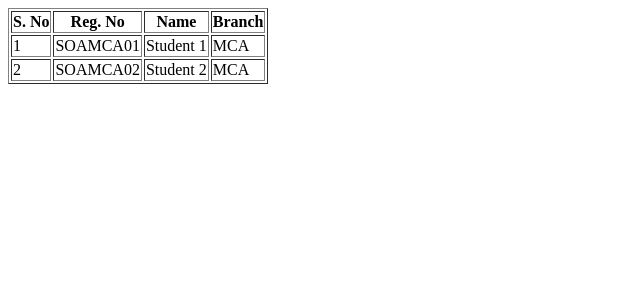
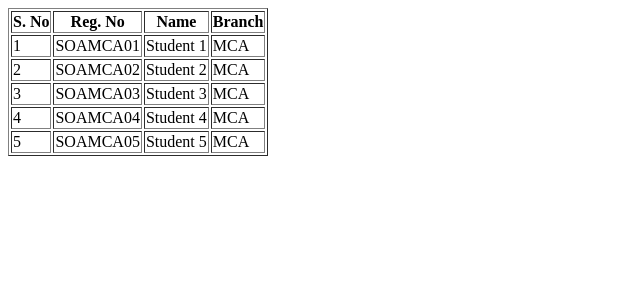
Before and after one commit to sivaraj-dev/soa, a React (Create React App) app in the folder r03/: page / in a window 1280 px wide. Shown: the top 300 px of the page, without its empty margins (0-640 px from the left). Built offline with nearby package versions, Linux system fonts and the light colour scheme.

Commit message:
Hardcoded students list changed to array of objects

```diff
--- a/r03/src/Students.js
+++ b/r03/src/Students.js
@@ -1,4 +1,37 @@
 const Students = () => {
+  const students = [
+    {
+      id: 1,
+      regNo: "SOAMCA01",
+      name: "Student 1",
+      branch: "MCA",
+    },
+    {
+      id: 2,
+      regNo: "SOAMCA02",
+      name: "Student 2",
+      branch: "MCA",
+    },
+    {
+      id: 3,
+      regNo: "SOAMCA03",
+      name: "Student 3",
+      branch: "MCA",
+    },
+    {
+      id: 4,
+      regNo: "SOAMCA04",
+      name: "Student 4",
+      branch: "MCA",
+    },
+    {
+      id: 5,
+      regNo: "SOAMCA05",
+      name: "Student 5",
+      branch: "MCA",
+    },
+  ];
+
   return (
     <>
       <table border="1">
@@ -11,18 +44,16 @@ const Students = () => {
           </tr>
         </thead>
         <tbody>
-          <tr>
-            <td>1</td>
-            <td>SOAMCA01</td>
-            <td>Student 1</td>
-            <td>MCA</td>
-          </tr>
-          <tr>
-            <td>2</td>
-            <td>SOAMCA02</td>
-            <td>Student 2</td>
-            <td>MCA</td>
-          </tr>
+          {students.map((student, index) => {
+            return (
+              <tr key={index}>
+                <td>{student.id}</td>
+                <td>{student.regNo}</td>
+                <td>{student.name}</td>
+                <td>{student.branch}</td>
+              </tr>
+            );
+          })}
         </tbody>
       </table>
     </>
```
